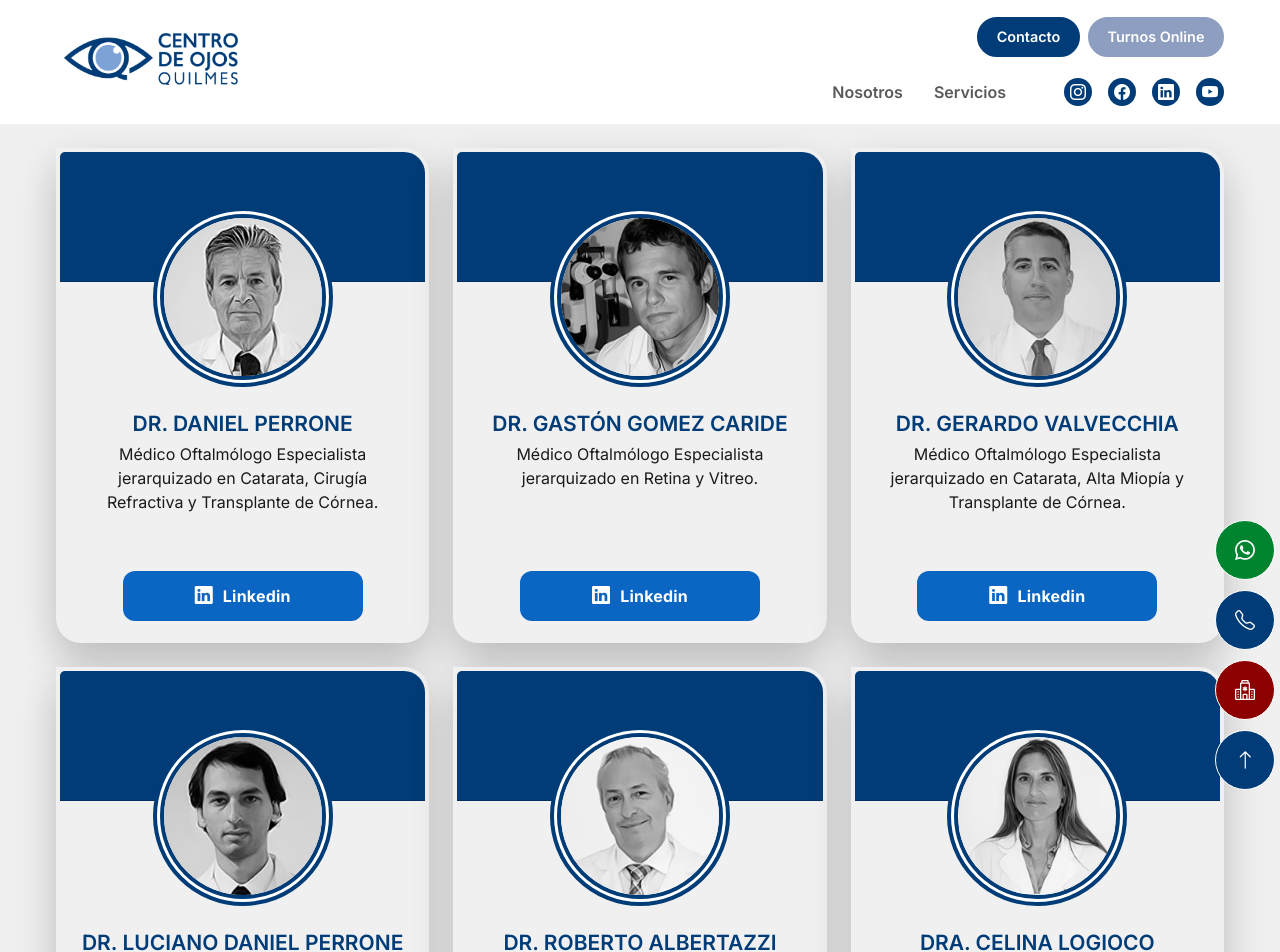
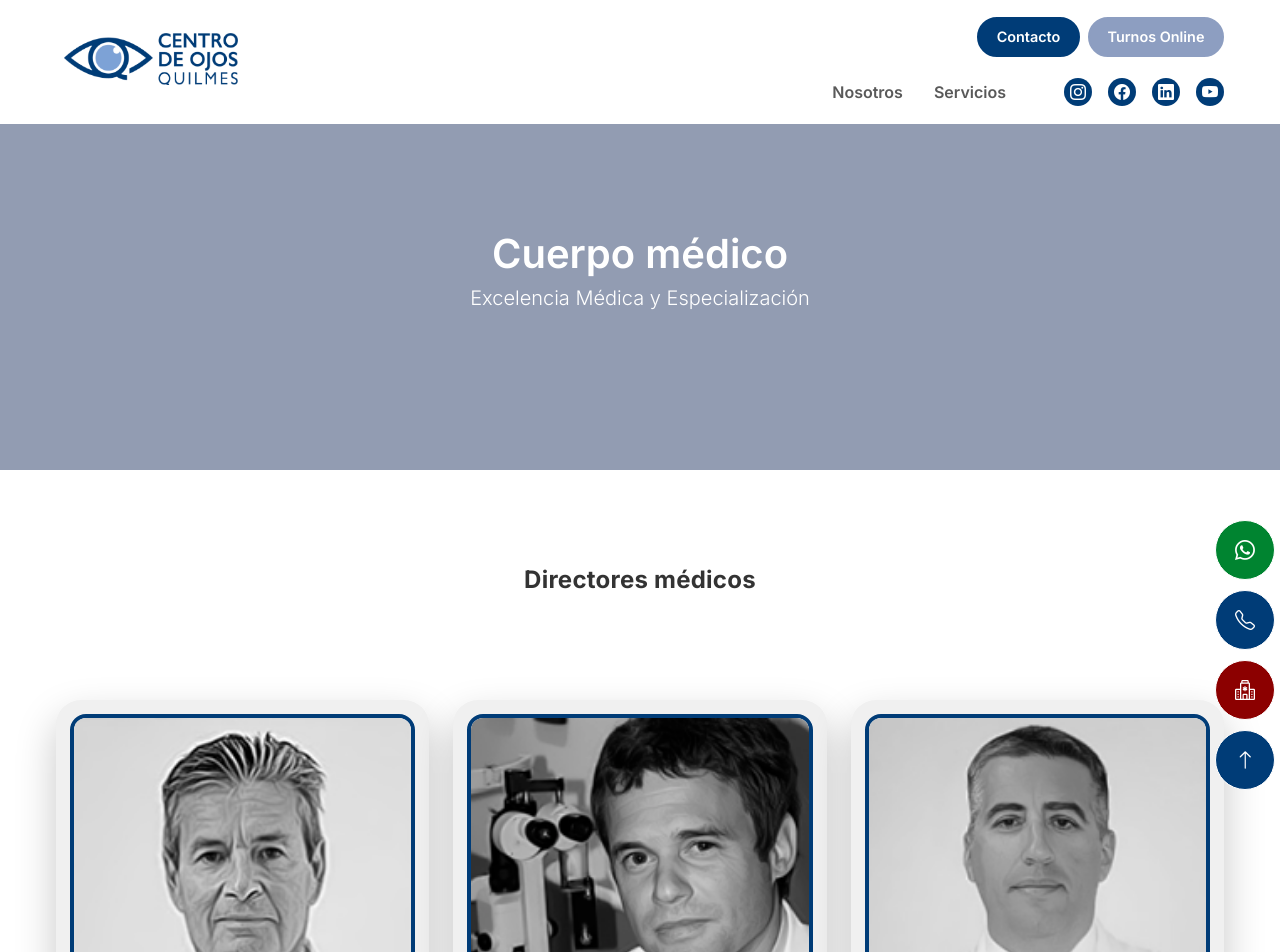
Before and after one commit to BrunoGut/COQ-Web, a React (Vite) app: page /staff-medico in a window 1280 px wide. Shown: the top 952 px of the page. Built offline with nearby package versions, Linux system fonts and the light colour scheme; a web font is replaced by a local one.

Commit message:
Correcciones en Directores Medicos. Falta terminar

```diff
--- a/src/components/DirectoresMedicos.jsx
+++ b/src/components/DirectoresMedicos.jsx
@@ -5,36 +5,40 @@ import DIRECTORES_MEDICOS from "./data/DirectoresMedicos.jsx";
 
 function DirectoresMedicos() {
   return (
-    <section className="directoresMedicos">
-      <div className="directoresMedicos__inner">
-        <SectionHeading title="DIRECTORES MÉDICOS" />
+    <>
+      {/* Banner */}
+      <section className="directoresMedicos__banner" aria-label="Cuerpo médico">
+        <div className="directoresMedicos__banner-contenido">
+          <h2 className="directoresMedicos__banner-titulo">Cuerpo médico</h2>
+          <h4 className="directoresMedicos__banner-subtitulo">Excelencia Médica y Especialización</h4>
+        </div>
+      </section>
+
+      {/* Contenido */}
+      <section className="directoresMedicos">
+
+      <div className="guardia__info">
+        <h3 className="guardia__horarios-titulo">Directores médicos</h3>
       </div>
 
       <div className="directoresMedicos__cards">
         {DIRECTORES_MEDICOS.map((director) => (
           <article className="card" key={director.id}>
-            <div className="card-header"></div>
-
             <div className="card-image">
-              <img src={director.imagen} alt={`${director.nombre}`} fetchPriority="high" decoding="async" />
+              <img src={director.imagen} alt={director.nombre} fetchPriority="high" decoding="async" />
             </div>
 
             <div className="card-content">
-              <h3 className="card-name">{`${director.nombre}`}</h3>
+              <h3 className="card-name">{director.nombre}</h3>
               <div className="card-description">
                 <p>{director.descripcion}</p>
-              </div>
-              <div className="card-button">
-                <a href={director.linkedin} target="_blank" rel="noreferrer">
-                  <i className="bi bi-linkedin" aria-hidden="true" />
-                  <span>Linkedin</span>
-                </a>
               </div>
             </div>
           </article>
         ))}
       </div>
     </section>
+    </>
   );
 }
 
--- a/src/components/data/DirectoresMedicos.jsx
+++ b/src/components/data/DirectoresMedicos.jsx
@@ -11,7 +11,7 @@ import francoPerroneImg from "../../images/staffMedico/franco-perrone.png";
 const DIRECTORES_MEDICOS = [
     {
         id: 1,
-        nombre: "DR. DANIEL PERRONE",
+        nombre: "Dr. Daniel Perrone",
         imagen: danielPerroneImg,
         descripcion: "Médico Oftalmólogo Especialista jerarquizado en Catarata, Cirugía Refractiva y Transplante de Córnea.",
         linkedin: "https://www.linkedin.com/company/centro-de-ojos-quilmes/"
@@ -19,57 +19,57 @@ const DIRECTORES_MEDICOS = [
     {
         id: 2,
         imagen: gastonGomezCarideImg,
-        nombre: "DR. GASTÓN GOMEZ CARIDE",
+        nombre: "Dr. Gastón Gomez Caride",
         descripcion: "Médico Oftalmólogo Especialista jerarquizado en Retina y Vitreo.",
         linkedin: "https://www.linkedin.com/company/centro-de-ojos-quilmes/"
     },
     {
         id: 3,
         imagen: gerardoValvecchiaImg,
-        nombre: "DR. GERARDO VALVECCHIA",
+        nombre: "Dr. Gerardo Valvecchia",
         descripcion: "Médico Oftalmólogo Especialista jerarquizado en Catarata, Alta Miopía y Transplante de Córnea.",
         linkedin: "https://www.linkedin.com/in/gerardo-valvecchia-6536a088/"
     },
     {
         id: 4,
         imagen: lucianoDanielPerroneImg,
-        nombre: "DR. LUCIANO DANIEL PERRONE",
-        descripcion: "Medico Oftalmólogo Especialista jerarquizado en Catarata, Cornea y Cirugía Refractiva",
+        nombre: "Dr. Luciano Daniel Perrone",
+        descripcion: "Médico Oftalmólogo Especialista jerarquizado en Catarata, Córnea y Cirugía Refractiva.",
         linkedin: "https://www.linkedin.com/in/dr-luciano-d-perrone-78236b16b/"
     },
     {
         id: 5,
         imagen: robertoAlbertazziImg,
-        nombre: "DR. ROBERTO ALBERTAZZI",
-        descripcion: "Médico Oftalmólogo Especialista jerarquizado en Cirugía Refractiva, Catarata y Queratono",
+        nombre: "Dr. Roberto Albertazzi",
+        descripcion: "Médico Oftalmólogo Especialista jerarquizado en Cirugía Refractiva, Catarata y Queratocono.",
         linkedin: "https://www.linkedin.com/company/centro-de-ojos-quilmes/"
     },
     {
         id: 6,
         imagen: celinaLogiocoImg,
-        nombre: "DRA. CELINA LOGIOCO",
-        descripcion: "Médica Oftalmologa Especialista jerarquizadaen Glaucoma, Maculopatía y Retinopatía Diabética.",
+        nombre: "Dra. Celina Logioco",
+        descripcion: "Médica Oftalmóloga Especialista jerarquizada en Glaucoma, Maculopatía y Retinopatía Diabética.",
         linkedin: "https://www.linkedin.com/company/centro-de-ojos-quilmes/"
     },
     {
         id: 7,
         imagen: mercedesDaSilvaImg,
-        nombre: "DRA. MERCEDES DA SILVA",
-        descripcion: "Médica Oftalmóloga Especialista jerarquizada en Plástica ocular y Vías Lagrimales",
+        nombre: "Dra. Mercedes Da Silva",
+        descripcion: "Médica Oftalmóloga Especialista jerarquizada en Plástica Ocular y Vías Lagrimales.",
         linkedin: "https://www.linkedin.com/in/maria-mercedes-da-silva-47328b1a/"
     },
     {
         id: 8,
         imagen: virginiaZanutighImg,
-        nombre: "DRA. VIRGINIA E. ZANUTIGH",
-        descripcion: "Médica Oftalmologa Especialista jerarquizada y Consultora en Glaucoma. Presidente y Miembro Titular de la Asociación Argentina de Glaucoma.",
+        nombre: "Dra. Virginia E. Zanutigh",
+        descripcion: "Médica Oftalmóloga Especialista jerarquizada y Consultora en Glaucoma. Presidente y Miembro Titular de la Asociación Argentina de Glaucoma.",
         linkedin: "https://www.linkedin.com/in/dra-zanutigh-virginia-36468334/"
     },
     {
         id: 9,
         imagen: francoPerroneImg,
-        nombre: "DR. FRANCO PERRONE",
-        descripcion: "Médico Oftalmólogo Especialista jerarquizado en cirugía de Catarata y Córnea.",
+        nombre: "Dr. Franco Perrone",
+        descripcion: "Médico Oftalmólogo Especialista jerarquizado en Cirugía de Catarata y Córnea.",
         linkedin: "https://www.linkedin.com/company/centro-de-ojos-quilmes/"
     }
 ]
--- a/src/css/directoresMedicos.css
+++ b/src/css/directoresMedicos.css
@@ -1,11 +1,37 @@
-.directoresMedicos{
-    background: #f0f0f0;
-    padding: 0;
+/* ── Banner ── */
+.directoresMedicos__banner {
+    background: #929cb2;
+    width: 100%;
+    height: 400px;
+    display: flex;
+    align-items: center;
+    justify-content: center;
+    text-align: center;
 }
 
-.directoresMedicos__inner{
-    width: min(1100px, calc(100% - 64px));
-    margin: 0 auto;
+.directoresMedicos__banner-contenido {
+    text-align: center;
+}
+
+.directoresMedicos__banner-titulo {
+    font-size: 40px;
+    font-weight: 600;
+    color: #fff;
+    margin: 0 0 8px;
+}
+
+.directoresMedicos__banner-subtitulo {
+    font-size: 20px;
+    font-weight: 300;
+    color: #fff;
+    margin: 0;
+}
+
+/* ── Sección ── */
+.directoresMedicos {
+    background: #ffffff;
+    width: 100%;
+    padding: 48px 0 72px;
 }
 
 .directoresMedicos__cards{
@@ -23,7 +49,7 @@
     z-index: 1;
     width: 100%;
     box-sizing: border-box;
-    border-radius: 0 25px 25px 25px;
+    border-radius: 25px;
     background-color: #f0f0f0;
     overflow: hidden;
     box-shadow: 0 18px 40px rgba(0, 0, 0, 0.22);
@@ -44,27 +70,24 @@
 
 .directoresMedicos .card-image{
     position: relative;
-    height: 180px;
-    width: 180px;
-    border-radius: 50%;
+    height: 320px;
+    width: calc(100% - 20px);
     background: #fff;
-    padding: 3px;
-
-    margin: -75px auto 0;
+    padding: 0;
+    margin: 10px 10px 0;
     box-sizing: border-box;
-
     display: flex;
     align-items: center;
     justify-content: center;
-    border: 4px solid #003c77;
+    border-radius: 16px;
+    overflow: hidden;
 }
 
 .directoresMedicos .card-image img{
     height: 100%;
     width: 100%;
     object-fit: cover;
-    border-radius: 50%;
-    border: 4px solid #003c77;
+    object-position: center top;
     display: block;
 }
 
@@ -72,7 +95,7 @@
     display: flex;
     flex-direction: column;
     align-items: center;
-    padding: 14px 18px 18px;
+    padding: 16px 18px 18px;
     text-align: center;
 }
 
```
